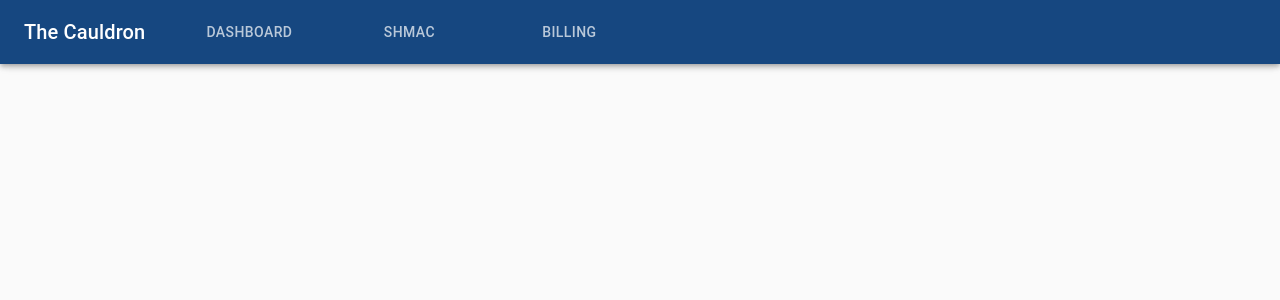
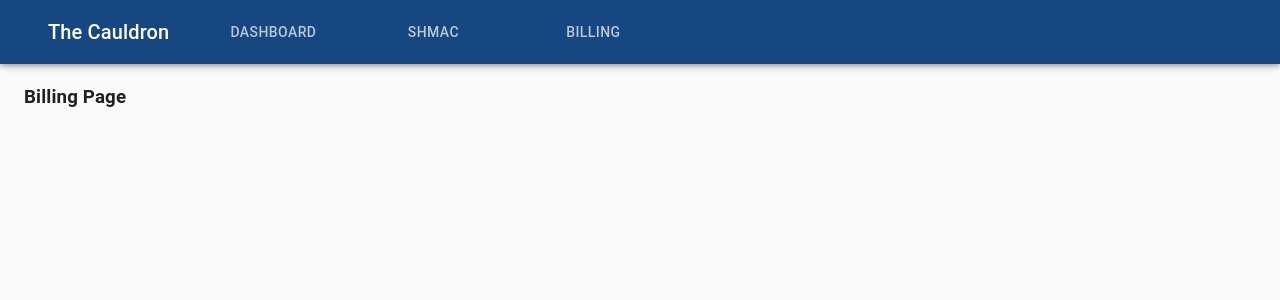
Before and after one commit to nthorn552/yolodex, a React app: page /billing in a window 1280 px wide. Shown: the top 300 px of the page. Built offline with nearby package versions, Linux system fonts and the light colour scheme.

Commit message:
better looking dashboard header

```diff
--- a/src/App.tsx
+++ b/src/App.tsx
@@ -1,7 +1,7 @@
 import * as React from "react";
 import { createStore } from "redux";
 import { Provider } from "react-redux";
-import { BrowserRouter } from "react-router-dom";
+import { BrowserRouter as Router, Switch, Route } from "react-router-dom";
 
 import CssBaseline from "@material-ui/core/CssBaseline";
 import Typography from "@material-ui/core/Typography";
@@ -23,22 +23,17 @@ const App = () => {
     <CssBaseline>
       <MuiThemeProvider theme={theme}>
         <Provider store={store}>
-          <BrowserRouter>
+          <Router>
             <Typography component="div">
               <Header />
-              {/* <div /> */}
-              <AppContainer />
-              {/* <Switch>
+              <AppContainer>
+                <Switch>
                   <Route path="/shmac" component={Shmac} />
-                  <Route
-                    path="/billing"
-                    render={() => (
-                      <h3>Billing Page</h3>
-                    )}
-                  />
-                </Switch> */}
+                  <Route path="/billing" render={() => <h3>Billing Page</h3>} />
+                </Switch>
+              </AppContainer>
             </Typography>
-          </BrowserRouter>
+          </Router>
         </Provider>
       </MuiThemeProvider>
     </CssBaseline>
--- a/src/components/AppContainer.tsx
+++ b/src/components/AppContainer.tsx
@@ -1,22 +1,23 @@
 import * as React from "react";
-import { createStore } from "redux";
-import { Provider } from "react-redux";
-import { BrowserRouter, Route, Switch } from "react-router-dom";
-
-import Shmac from "../pages/Shmac";
 
 import { Container, Theme, makeStyles, createStyles } from "@material-ui/core";
 
-const AppContainer = () => {
+const useStyles = makeStyles((theme?: Theme) =>
+  createStyles({
+    headerSpacer: {
+      ...theme.mixins.toolbar
+    },
+    mainContainer: {}
+  })
+);
+
+const AppContainer: React.SFC = ({ children }) => {
+  const classes = useStyles({});
   return (
-    <BrowserRouter>
-      <Container>
-        <Switch>
-          <Route path="/shmac" component={Shmac} />
-          <Route path="/billing" render={() => <h3>Billing Page</h3>} />
-        </Switch>
-      </Container>
-    </BrowserRouter>
+    <Container maxWidth="lg">
+      <div className={classes.headerSpacer} />
+      {children}
+    </Container>
   );
 };
 
--- a/src/components/header/Header.tsx
+++ b/src/components/header/Header.tsx
@@ -2,7 +2,7 @@ import React from "react";
 import { Link, withRouter } from "react-router-dom";
 import { makeStyles, Theme, createStyles } from "@material-ui/core/styles";
 import Typography from "@material-ui/core/Typography";
-import { AppBar, Tabs, Tab, Toolbar } from "@material-ui/core";
+import { AppBar, Container, Tabs, Tab, Toolbar } from "@material-ui/core";
 
 import tabList from "./tabList";
 
@@ -29,6 +29,7 @@ const Header = () => {
   return (
     <div className={classes.root}>
       <AppBar color="primary">
+        <Container maxWidth="lg">
           <Toolbar>
             <Typography
               variant="h6"
@@ -39,10 +40,13 @@ const Header = () => {
             </Typography>
             <Tabs value={activeTab} onChange={handleChange}>
               {tabList.map(tab => {
-              return <Tab label={tab.label} component={Link} to={tab.route} />;
+                return (
+                  <Tab label={tab.label} component={Link} to={tab.route} />
+                );
               })}
             </Tabs>
           </Toolbar>
+        </Container>
       </AppBar>
     </div>
   );
```
Lines whose indentation alone changed are shown as unchanged.
